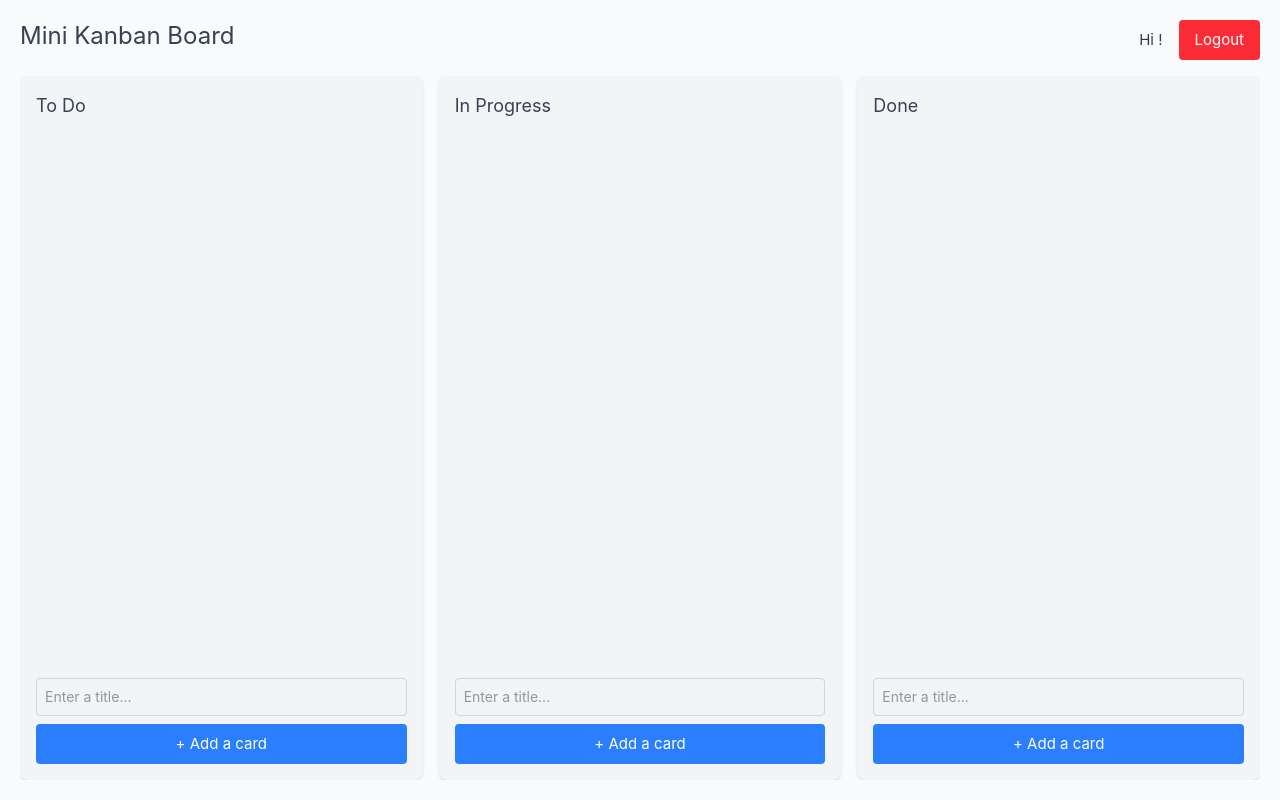
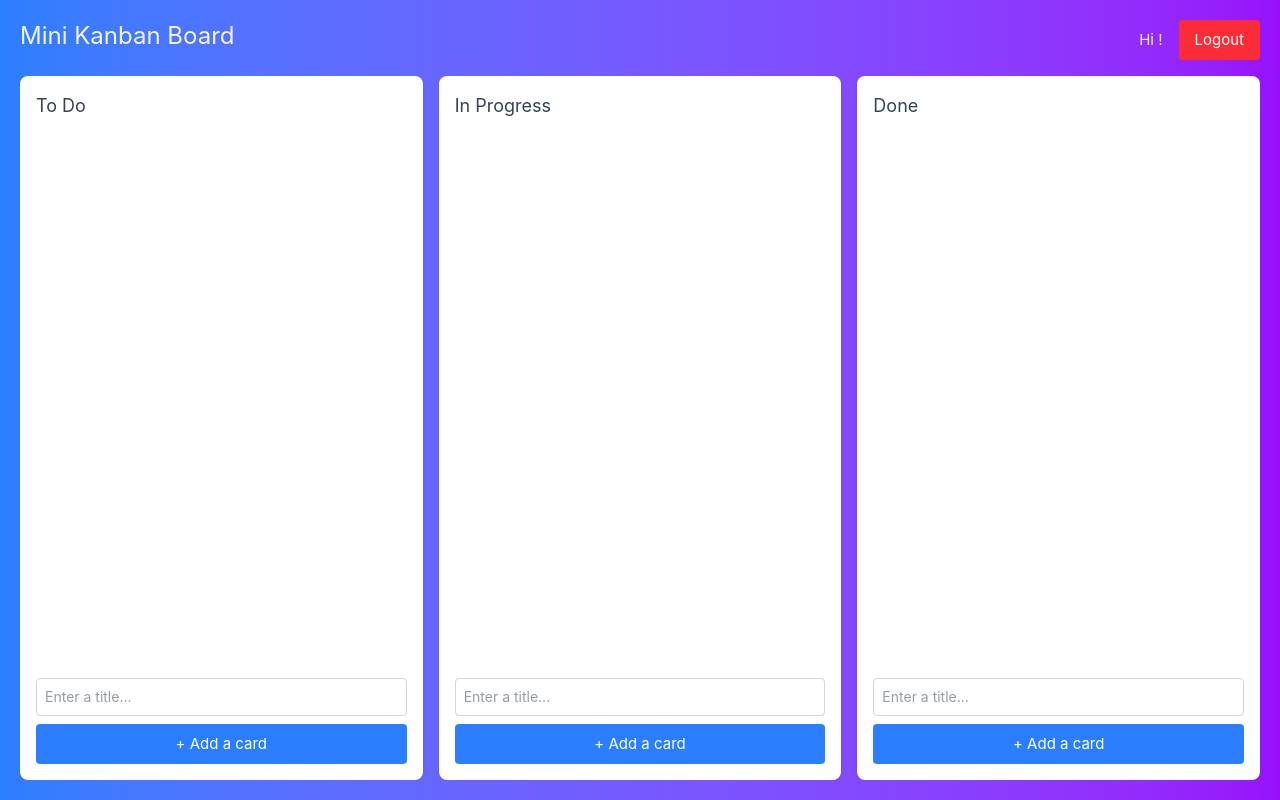
Before and after one commit to rubbydoc/mini-kanban-app, a Vue app in the folder frontend/: page / in a window 1280 px wide. Built offline with nearby package versions, Linux system fonts and the light colour scheme; no server answers; sample sign-in values are in the browser's storage; the HTML template or start-up script is replaced by a standard one.

Commit message:
Enhance authentication handling in router; prevent unauthenticated users from accessing the home page and update KanbanBoardView styles for improved UI

```diff
--- a/frontend/src/router/index.ts
+++ b/frontend/src/router/index.ts
@@ -26,10 +26,12 @@ const router = createRouter({
 })
 
 router.beforeEach((to, from, next) => {
-  const isAuthenticated = localStorage.getItem("token");
+  const isAuthenticated = !!localStorage.getItem("token"); // Ensure it’s a boolean
 
   if (to.meta.requiresAuth && !isAuthenticated) {
     next("/login");
+  } else if (to.path === "/login" && isAuthenticated) {
+    next("/"); // Prevent logged-in users from accessing login
   } else {
     next();
   }
--- a/frontend/src/views/KanbanBoardView.vue
+++ b/frontend/src/views/KanbanBoardView.vue
@@ -112,11 +112,11 @@ const logout = async () => {
 </script>
 
 <template>
-  <div class="flex flex-col h-screen p-5 bg-gray-50">
+  <div class="flex flex-col h-screen p-5 bg-gradient-to-r from-blue-500 to-purple-600">
     <div class="flex justify-between mb-4">
-      <h1 class="text-2xl font-bold text-gray-700">Mini Kanban Board</h1>
+      <h1 class="text-2xl font-bold text-gray-100">Mini Kanban Board</h1>
       <div class="flex items-center space-x-4">
-        <span>Hi {{ userName }}!</span>
+        <span class="text-gray-100">Hi {{ userName }}!</span>
         <button
           class="px-4 py-2 text-white bg-red-500 rounded cursor-pointer hover:bg-red-600"
           @click="logout"
@@ -129,7 +129,7 @@ const logout = async () => {
       <div
         v-for="column in columns"
         :key="column"
-        class="flex flex-col flex-1 min-h-0 p-4 bg-gray-100 rounded-lg shadow w-96"
+        class="flex flex-col flex-1 min-h-0 p-4 bg-white rounded-lg shadow bg-opacity-80 w-96"
       >
         <h2 class="mb-3 text-lg font-bold text-gray-700">
           {{ columnNames[column] }}
```
